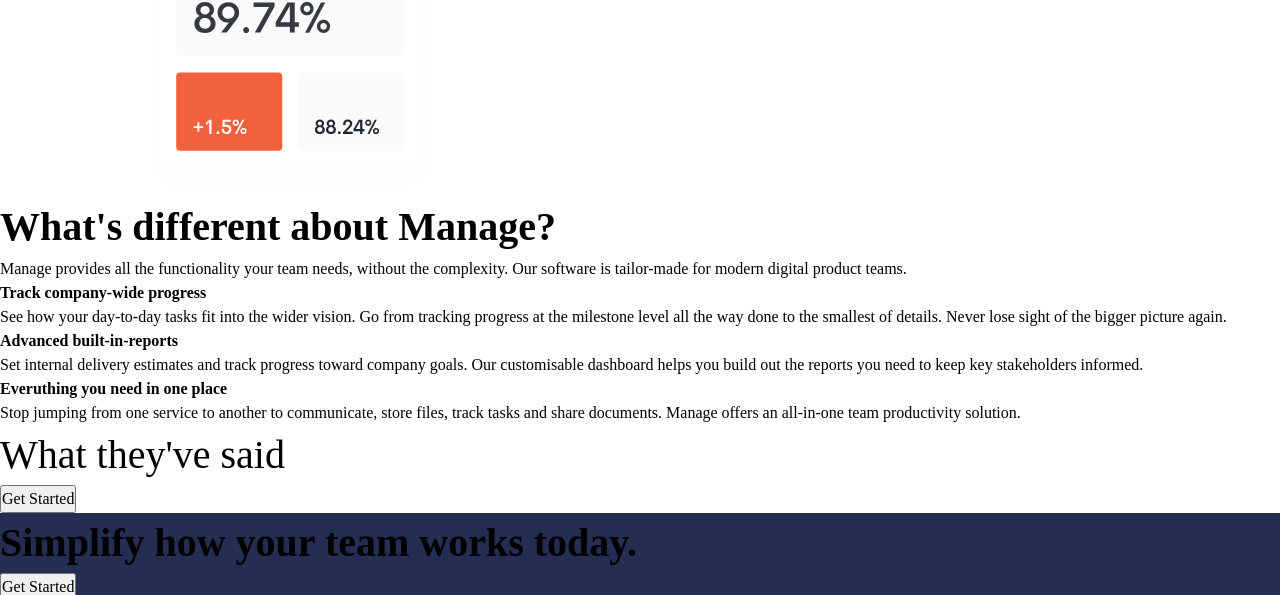
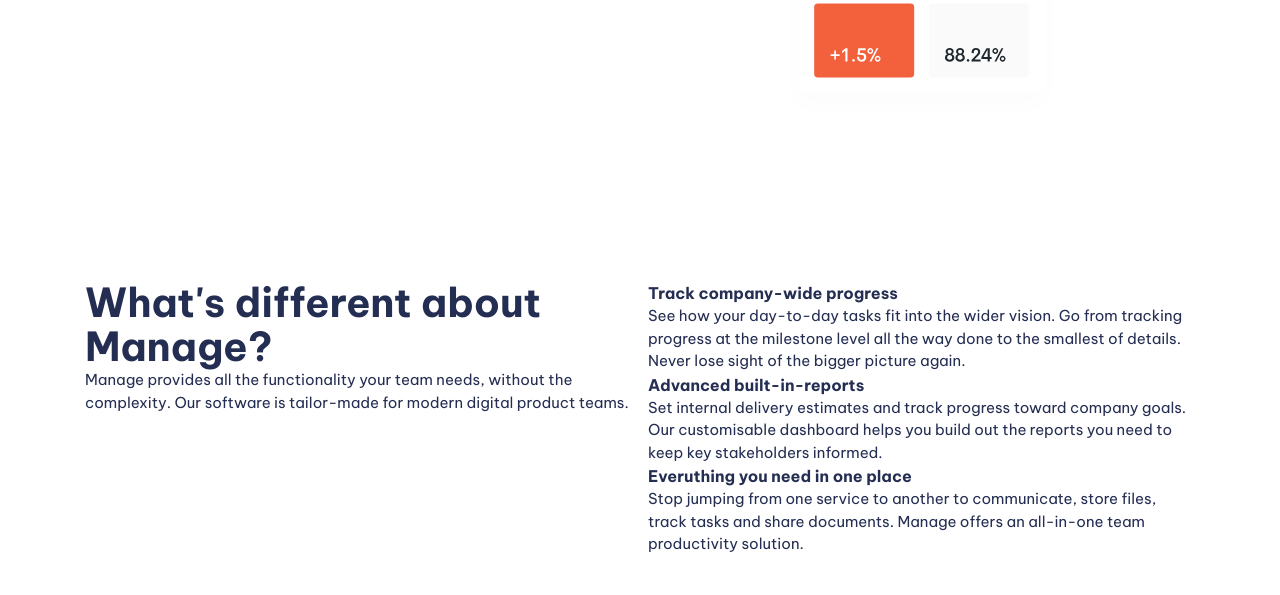
Before and after one commit to Oliver31Batista/fem-manage-landing-page, a website built with Vite: page index.html in a window 1280 px wide. Shown: the part 636-1231 px from the top of the page. Built offline with nearby package versions, Linux system fonts and the light colour scheme.

Commit message:
general styling

```diff
--- a/index.html
+++ b/index.html
@@ -31,7 +31,7 @@
     </header>
 
     <main>
-      <section>
+      <section class="padding-block-900">
         <div class="container">
           <div class="even-columns">
             <div>
@@ -54,9 +54,9 @@
         </div>
       </section>
 
-      <section>
+      <section class="padding-block-900">
         <div class="container">
-          <div class="even-column">
+          <div class="even-columns">
             <div>
               <h2 class="fs-secondary-heading fw-bold">
                 What's different about Manage?
@@ -93,14 +93,14 @@
         </div>
       </section>
 
-      <section class="carousel">
-        <h2 class="fs-secondary-heading">What they've said</h2>
+      <section class="carousel | padding-block-700">
+        <h2 class="fs-secondary-heading fw-bold">What they've said</h2>
         <!-- Carousel here -->
         <button class="button">Get Started</button>
       </section>
 
       <!-- cta = call to action, cta is like a component -->
-      <section class="cta | bg-primary-400 text-neutral-100">
+      <section class="cta | padding-block-700 bg-accent-400 text-neutral-100">
         <div class="container">
           <div class="even-columns">
             <div>
@@ -114,7 +114,7 @@
       </section>
     </main>
 
-    <footer class="bg-neutral-900 text-neutral-100">
+    <footer class="padding-block-900 | bg-neutral-900 text-neutral-100">
       <div class="container">
         <div class="even-columns">
           <div>
@@ -138,13 +138,12 @@
                 <li><a href="#">Community</a></li>
                 <li><a href="#">Privacy Policy</a></li>
               </ul>
-            </nav>
           </div>
           <div>
             <form action="">
               <input type="email">
               <button class="button">Go</button>
-              <p>Copyright 2020. All Rights Reserved</p>
+              <p>Copyright 2023. All Rights Reserved</p>
             </form>
           </div>
         </div>
--- a/style.css
+++ b/style.css
@@ -1,13 +1,15 @@
 :root{
+  --clr-accent-500: hsl(12, 60%, 45%);
   --clr-accent-400: hsl(12, 88%, 59%);
+  --clr-accent-300: hsl(12, 88%, 75%);
   --clr-accent-100: hsl(13, 100%, 96%);
 
   --clr-primary-400: hsl(228, 39%, 23%);
 
-  --clr-neutral-100: hsl(232, 12%, 13%);
-  --clr-neutral-900: hsl(0 0% 0%);
+  --clr-neutral-900: hsl(232, 12%, 13%);
+  --clr-neutral-100: hsl(0 0% 100%);
 
-  --ff-primary: font-family: 'Be Vietnam Pro', sans-serif;
+  --ff-primary:'Be Vietnam Pro', sans-serif;
 
   --ff-body: var(--ff-primary);
   --ff-heading: var(--ff-primary);
@@ -29,6 +31,16 @@
    --fs-secondary-heading: var(--fs-700);
    --fs-nav: var(--fs-500);
    --fs-button: var(--fs-300);
+
+   --size-100: .25rem;
+   --size-200: 0.5rem;
+   --size-300: 0.75rem;
+   --size-400: 1rem;
+   --size-500: 1.5rem;
+   --size-600: 2rem;
+   --size-700: 3rem;
+   --size-800: 4rem;
+   --size-900: 5rem;
 }
 
 /*This is based on the figma design*/
@@ -123,7 +135,7 @@
   color: var(--clr-accent-100);
 }
 .text-neutral-100{
-  color: var(--clr-primary-100);
+  color: var(--clr-neutral-100);
 }
 .text-neutral-900{
   color: var(--clr-neutral-900);
@@ -151,13 +163,83 @@
 
 .fs-primary-heading {
   font-size: var(--fs-primary-heading);
+  line-height: 1.1;
 }
 
 .fs-secondary-heading {
   font-size: var(--fs-secondary-heading);
+  line-height: 1.1;
 }
 
 .fs-300{ font-size: var(--fs-300);}
 .fs-400{ font-size: var(--fs-400);}
 .fs-500{ font-size: var(--fs-500);}
 .fs-600{ font-size: var(--fs-600);}
+
+.padding-block-900{
+  padding-block: var(--size-900);
+}
+
+.padding-block-700{
+  padding-block: var(--size-700);
+}
+
+.container{
+  --max-width: 1110px;
+  --padding: 1rem;
+
+  width: min(var(--max-width), 100% - (var(--padding) * 2));
+  margin-inline: auto;
+}
+
+.even-columns{
+  display: grid;
+  gap: 1rem;
+}
+
+@media (min-width: 50em) {
+  .even-columns{
+    grid-auto-flow: column;
+    grid-auto-columns: 1fr;
+  }
+}
+
+/* general styling */
+
+body{
+  font-size: var(--fs-body);
+  font-family: var(--ff-body);
+  color: var(--clr-primary-400);
+}
+
+/* button */
+
+.button{
+  cursor: pointer;
+  text-decoration: none;
+  border: 0;
+  border-radius: 100vmax;
+  padding: 1.25em 2.5em;
+  font-weight: var(--fw-bold);
+  font-size: var(--fs-button);
+  line-height: 1;
+  color: var(--clr-neutral-100);
+  background-color: var(--clr-accent-400);
+  box-shadow: 0em 1.125em 1em -1em var(--clr-accent-500);
+}
+
+.button[data-type="inverted"]{
+  background-color: var(--clr-neutral-100);
+  color: var(--clr-accent-400);
+}
+
+.button:hover,
+.button:focus-visible{
+  background-color: var(--clr-accent-300);
+}
+
+.button[data-type="inverted"]:hover,
+.button[data-type="inverted"]:hover{
+  background-color: var(--clr-neutral-100);
+  color: var(--clr-accent-300);
+}
```
